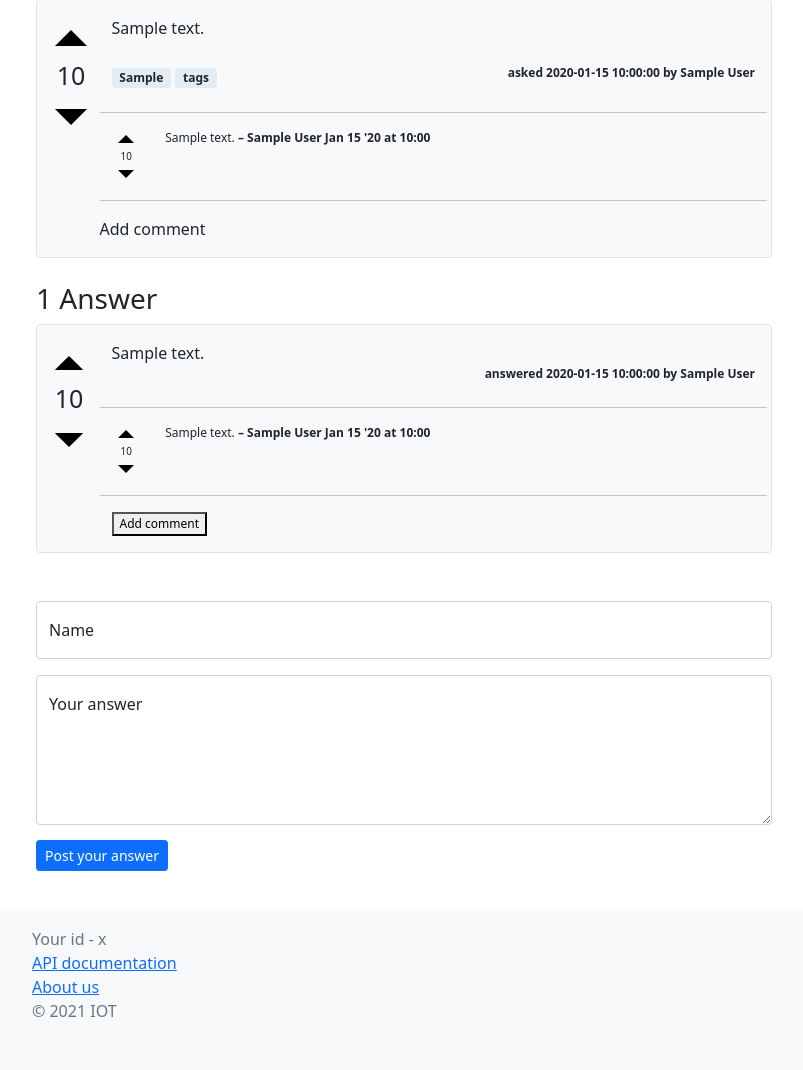
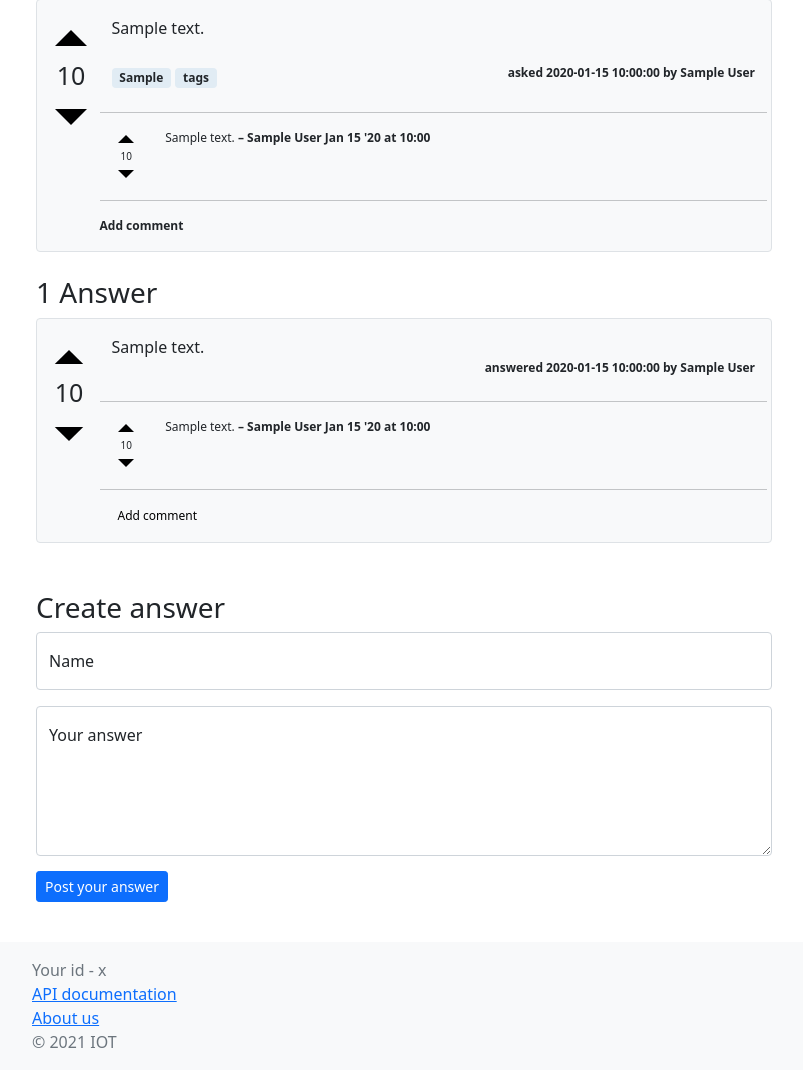
Before and after one commit to barsikus007/ShitOverFlow, a FastAPI app: template templates/thread.html in a window 1280 px wide. Shown: the part 150-1220 px from the top of the page, without its empty margins (236-1039 px from the left). Before the commit the page ends 1167 px from the top, so only its background shows below. Run offline with FastAPI, Linux system fonts and the light colour scheme; the template is opened without the code that fills it: most values are stand-ins (such as "Sample title", 1, 10 or a date in 2020).

Commit message:
Changes by sdyak

```diff
--- a/static/app.js
+++ b/static/app.js
@@ -66,3 +66,34 @@ function like() {
         pageNum = 1;
     }
 }
+
+function commentSendPreview(index) {
+    let addButton = document.querySelector(`#answer-${index} div.comment-button`);
+    addButton.innerHTML =
+        `<form name="createComment">
+            <div class="row">
+                <div class="col-sm-6">
+                    <input type="text" name="comment" class="form-control" placeholder="Comment" aria-label="Comment">
+                </div>
+                <div class="col-sm">
+                    <input type="text" name="name" class="form-control" placeholder="Name" aria-label="Name">
+                </div>
+                <div class="col-sm">
+                    <button type="button" class="btn btn-primary button-send" onclick="commentPush(${index})">Add comment</button>
+                </div>
+            </div>
+         </form>`;
+}
+
+function commentPush(index) {
+    let commentForm = document.forms.createComment;
+    let commentText = commentForm.elements.comment.value;
+    let commentAuthor = commentForm.elements.name.value;
+
+    fetch(`http://shitoverflow.tmweb.ru/api/v1/answer/${index}/comments/add`,
+        { method: 'POST', body: `{"author": "${commentAuthor}", "body": "${commentText}"}` })
+        .then(result => result.json())
+        .then(() => window.location.reload());
+
+    return false;
+}
--- a/static/style.css
+++ b/static/style.css
@@ -5,6 +5,13 @@
 html {
     -ms-overflow-style: none;
     scrollbar-width: none;
+}
+
+.buttonComment {
+    text-decoration: none;
+    background: none;
+    outline: none;
+    border: none;
 }
 
 .container {
--- a/templates/thread.html
+++ b/templates/thread.html
@@ -24,7 +24,8 @@
                 <div class="vote">
                     <div class="row">
                         <button class="arrow-up">
-                        <svg class="{% if score == 1 %}upvote{% elif score == -1 %}unclickable{% endif %} svg-icon iconArrowUpLg" aria-hidden="true" width="36" height="36"
+                            <svg class="{% if score == 1 %}upvote{% elif score == -1 %}unclickable{% endif %} svg-icon iconArrowUpLg"
+                                 aria-hidden="true" width="36" height="36"
                                  viewBox="0 0 36 36">
                                 <path d="M2 26h32L18 10 2 26z"></path>
                             </svg>
@@ -35,7 +36,8 @@
 
                     <div class="row">
                         <button class="arrow-down">
-                        <svg class="{% if score == -1 %}downvote{% elif score == 1 %}unclickable{% endif %} m0 svg-icon iconArrowDownLg" aria-hidden="true" width="36" height="36"
+                            <svg class="{% if score == -1 %}downvote{% elif score == 1 %}unclickable{% endif %} m0 svg-icon iconArrowDownLg"
+                                 aria-hidden="true" width="36" height="36"
                                  viewBox="0 0 36 36">
                                 <path d="M2 10h32L18 26 2 10z"></path>
                             </svg>
@@ -58,8 +60,9 @@
                         {% endif %}
                     </div>
 
-                        <div class="col-7 d-flex justify-content-end fw-bold text-end" title="{{ question.created_at.strftime('%H:%M:%S %d.%m.%Y') }}" style="font-size: 12px">
-                            asked {{ question.human_time }} by {{ question.author }}
+                    <div class="col-7 d-flex justify-content-end fine-text text-end"
+                         title="{{ question.created_at.strftime('%H:%M:%S %d.%m.%Y') }}">asked {{ question.human_time }}
+                        by {{ question.author }}
                     </div>
                 </div>
                 <br>
@@ -71,11 +74,13 @@
                             {% set score = 0 %}
                         {% endif %}
                         <hr>
-                        <div class="comment row d-flex justify-content-center comment-vote pb-3" id="comment-{{ comment.id }}">
+                        <div class="comment row d-flex justify-content-center comment-vote pb-3"
+                             id="comment-{{ comment.id }}">
                             <div class="col-1">
                                 <div class="row">
                                     <button class="arrow-up">
-                                        <svg class="{% if score == 1 %}upvote{% elif score == -1 %}unclickable{% endif %} svg-icon iconArrowUpLg" aria-hidden="true" width="18" height="18" viewBox="0 0 36 36">
+                                        <svg class="{% if score == 1 %}upvote{% elif score == -1 %}unclickable{% endif %} svg-icon iconArrowUpLg"
+                                             aria-hidden="true" width="18" height="18" viewBox="0 0 36 36">
                                             <path d="M2 26h32L18 10 2 26z"></path>
                                         </svg>
                                     </button>
@@ -85,7 +90,8 @@
 
                                 <div class="row">
                                     <button class="arrow-down">
-                                        <svg class="{% if score == -1 %}downvote{% elif score == 1 %}unclickable{% endif %} m0 svg-icon iconArrowDownLg" aria-hidden="true" width="18" height="18" viewBox="0 0 36 36">
+                                        <svg class="{% if score == -1 %}downvote{% elif score == 1 %}unclickable{% endif %} m0 svg-icon iconArrowDownLg"
+                                             aria-hidden="true" width="18" height="18" viewBox="0 0 36 36">
                                             <path d="M2 10h32L18 26 2 10z"></path>
                                         </svg>
                                     </button>
@@ -101,7 +107,7 @@
                         </div>
                     {% endfor %}
                     <hr>
-                        <div class="row new-comment clickable comment-button">Add comment</div>
+                    <div class="row new-comment clickable comment-button fine-text">Add comment</div>
                 </div>
             </div>
         </div>
@@ -125,7 +131,8 @@
                 </li>
                 {% for page_num in range(1, max_page + 1) %}
                     {% if (page_max > page_num > page_min) or (page_num == max_page)  or (page_num == 1) %}
-                <li class="{% if page == page_num %}active unclickable{% endif %} page-item"><a class="page-link" href="/page/{{ page_num }}">{{ page_num }}</a></li>
+                        <li class="{% if page == page_num %}active unclickable{% endif %} page-item"><a
+                                class="page-link" href="/page/{{ page_num }}">{{ page_num }}</a></li>
                     {% elif page_num == page_max or page_num == page_min %}
                         <li class="page-item disabled"><a class="page-link" href="">...</a></li>
                     {% else %}
@@ -278,12 +285,15 @@
     <div class="new-answer">
         <br>
         <form name="create" method="post">
+            <h3>Create answer</h3>
+
             <div class="mb-3 form-floating">
                 <input name="name" type="text" class="form-control" id="nameField" placeholder="Alice" required>
                 <label class="" for="nameField">Name</label>
             </div>
             <div class="form-floating">
-            <textarea name="body" class="form-control" id="textField" style="height: 150px" placeholder="How to do x?" required></textarea>
+                <textarea name="body" class="form-control" id="textField" style="height: 150px"
+                          placeholder="How to do x?" required></textarea>
                 <label for="textField">Your answer</label>
             </div>
             <div style="padding-top: 15px;">
```
Lines whose indentation alone changed are shown as unchanged.
